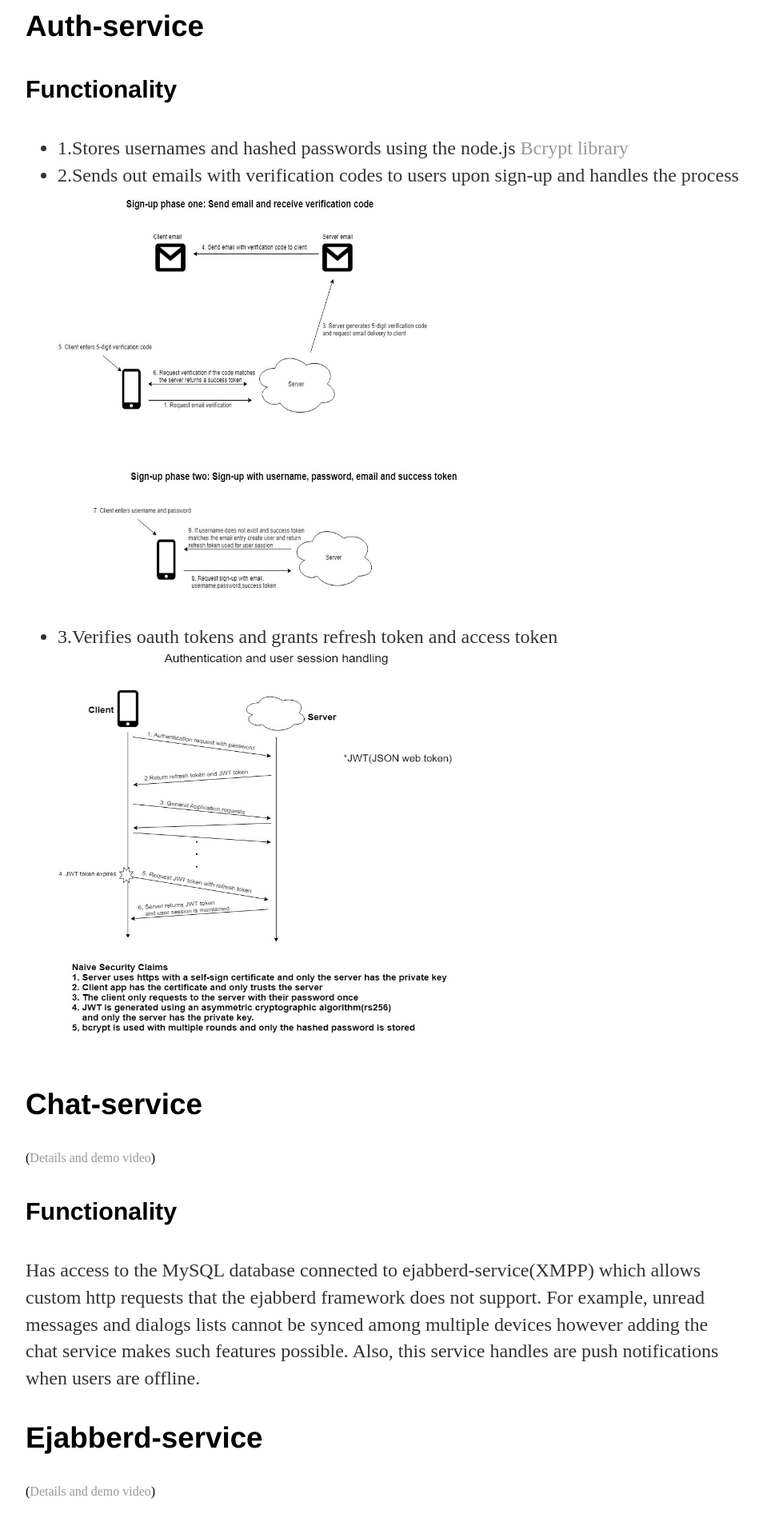
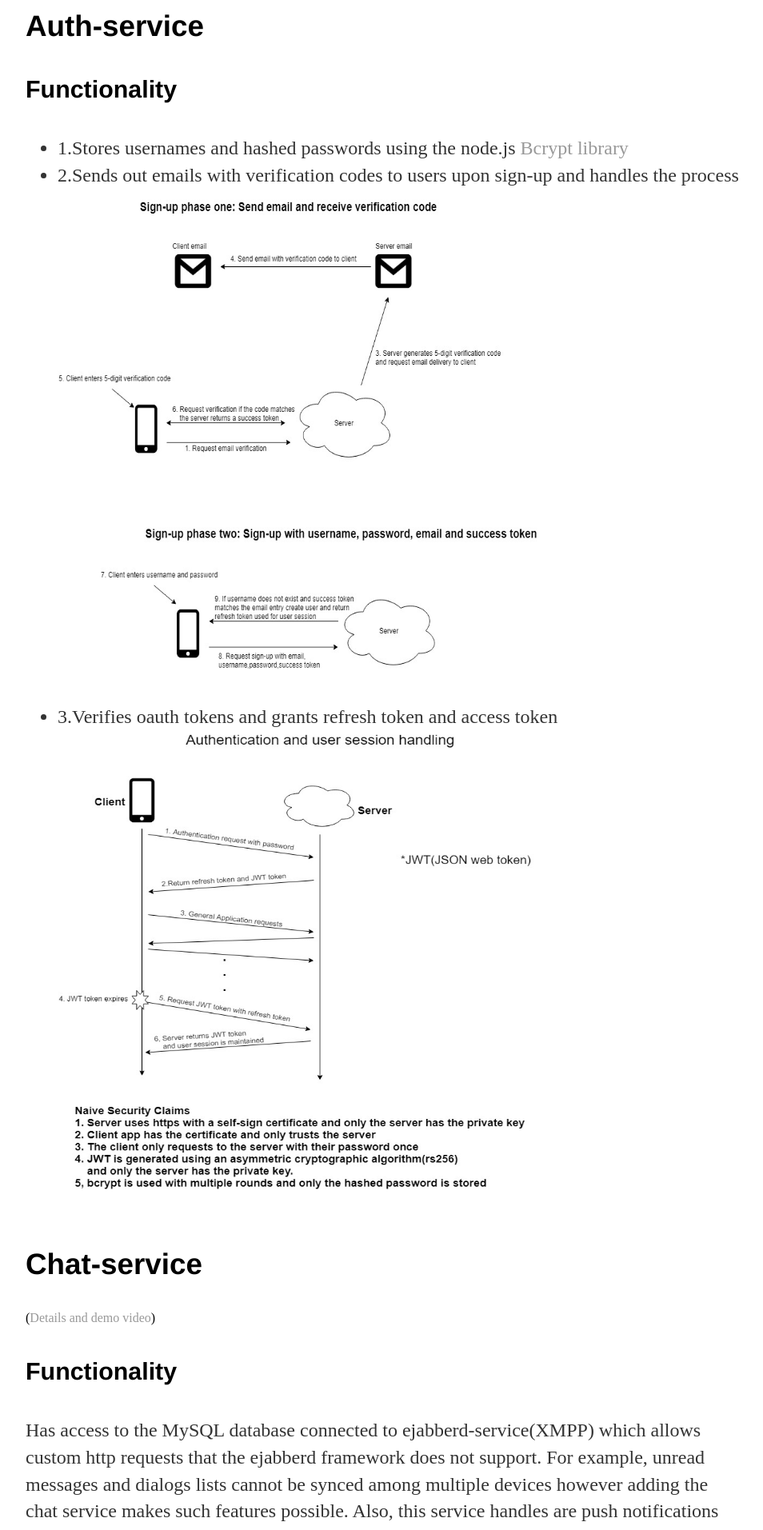
Before and after one commit to jcho7022/jcho7022.github.io, a Jekyll site: the page built from projects/float/index.html, in a window 1280 px wide. Shown: the part 2727-4640 px from the top of the page at 80% size, without its empty margins (160-1114 px from the left). Built offline with Jekyll 4.4.1, drawn with Linux system fonts in a browser that asks for light colours.

Commit message:
Update index.html

```diff
--- a/projects/float/index.html
+++ b/projects/float/index.html
@@ -42,9 +42,10 @@ Users can interact with shops owners using a built in instant messaging and sear
 	<ul class="Functionality">
 		<li>1.Stores usernames and hashed passwords using the node.js <a href="https://www.npmjs.com/package/bcrypt">Bcrypt library</a></li>
 		<li>2.Sends out emails with verification codes to users upon sign-up and handles the process
-			<img src="sign_up.jpg" alt="sign_up" height="500px" width="500px"></li>
+			<img src="sign_up.jpg" alt="sign_up" height="600px" width="600px"></li>
 		<br>
-		<li>3.Verifies oauth tokens and grants refresh token and access token <img src="auth_user_session.jpg" alt="auth_user_session" height="500px" width="500px"></li>
+		<li>3.Verifies oauth tokens and grants refresh token and access token
+			<img src="auth_user_session.jpg" alt="auth_user_session" height="600px" width="600px"></li>
 
 	</ul>
 
```
